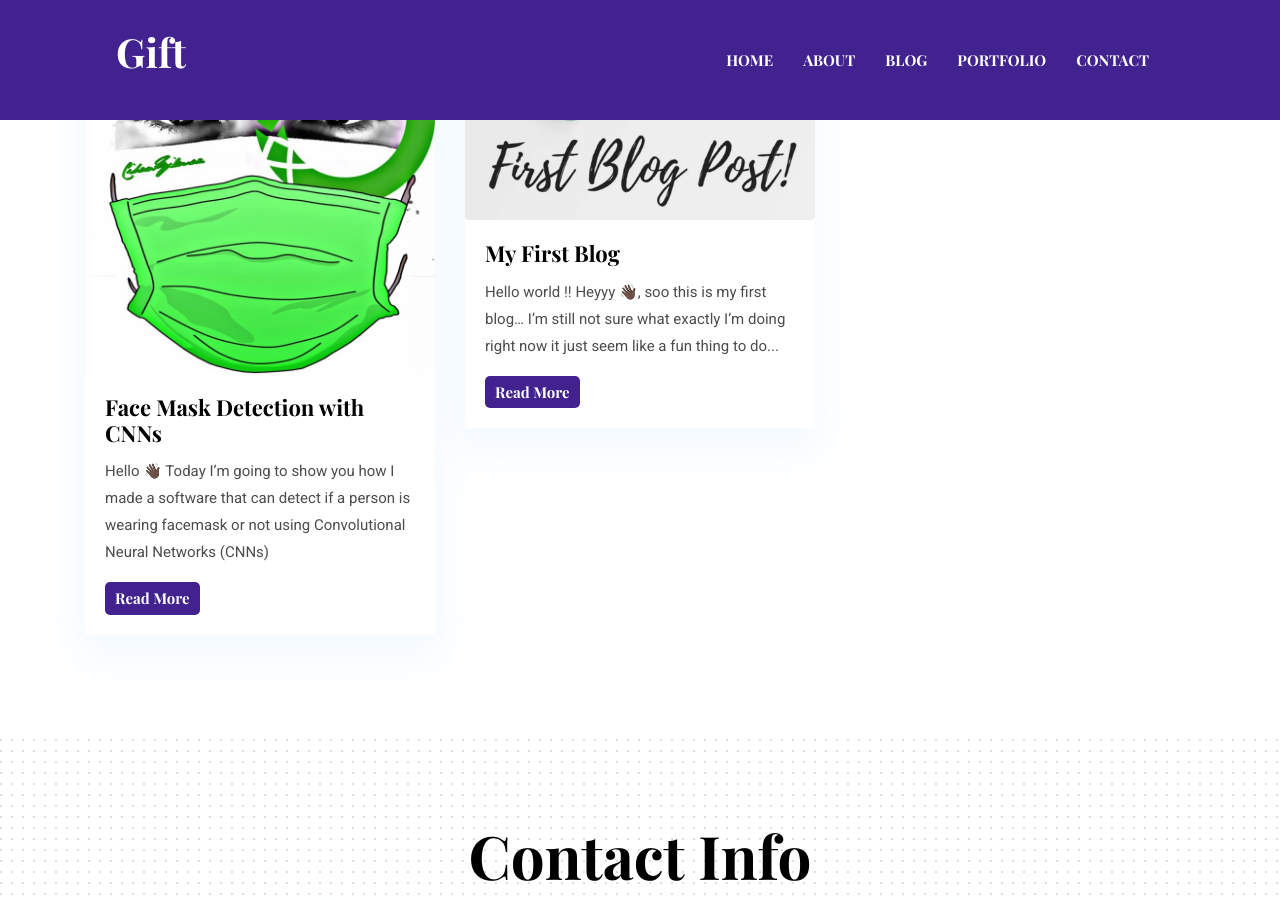
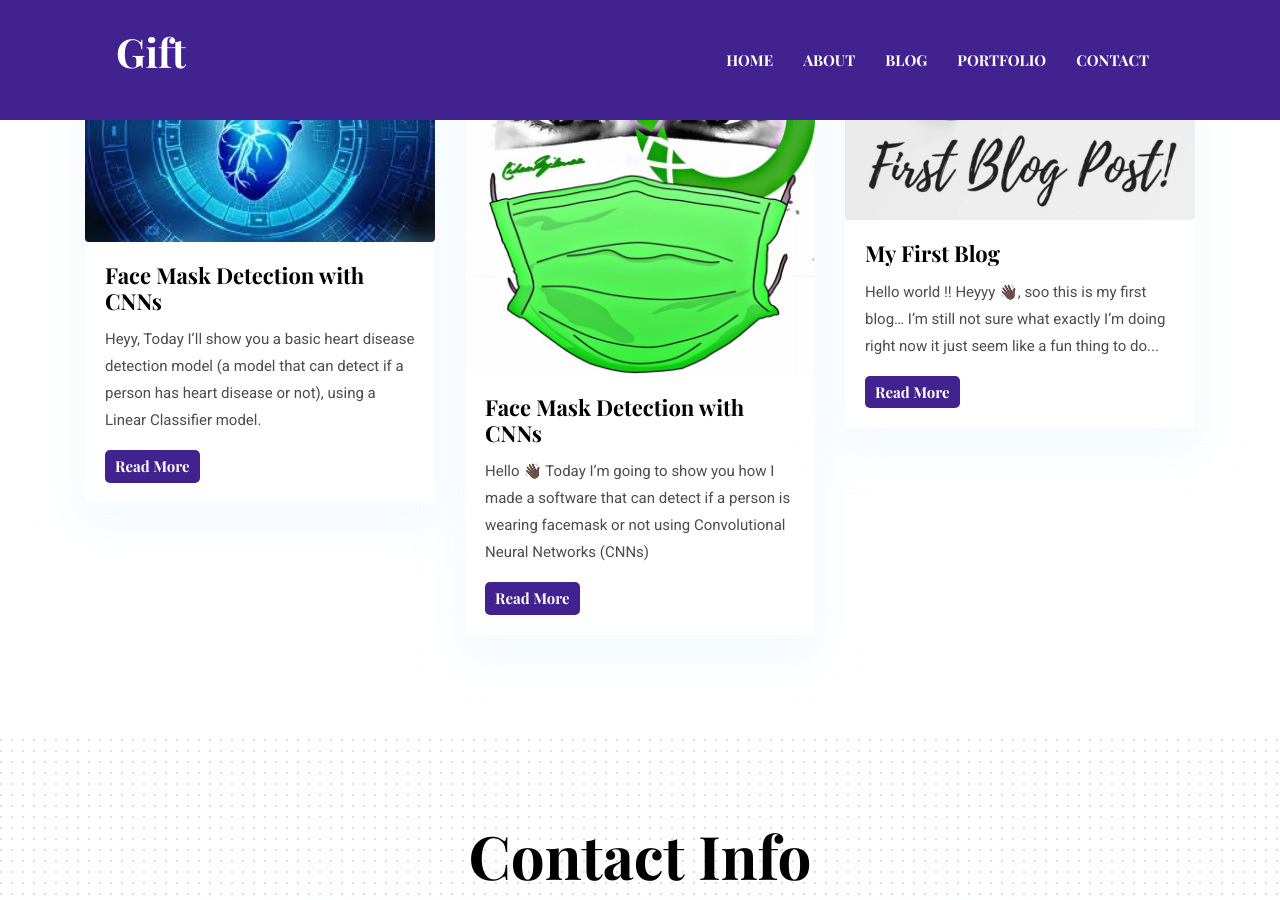
Before and after one commit to gift-exe/gift-exe.github.io, a Jekyll site: the page built from _posts/2022-05-09-face_mask_detection.md, in a window 1280 px wide and 900 px high, scrolled down 4748 px. Built offline with Jekyll 4.4.1, drawn with Linux system fonts in a browser that asks for light colours; part of the change alters nothing that is shown; some of the changed text lies outside the part shown.

Commit message:
new blog

```diff
--- a/_posts/2022-05-09-face_mask_detection.md
+++ b/_posts/2022-05-09-face_mask_detection.md
@@ -158,7 +158,7 @@ then we load our model and go on from there
     # Close all started windows
     cv2.destroyAllWindows()
 
-the organized version of this code can be fount at my github page: [click here to visit](https://github.com/Gift-py/FaceMasks)
+the organized version of this code can be found at my github page: [click here to visit](https://github.com/Gift-py/FaceMasks)
 
 This is a video to show the model at work in real time 😉
 
--- /dev/null
+++ b/_posts/2022-05-18-heart-disease-model.md
@@ -0,0 +1,95 @@
+---
+layout: post
+title:  Face Mask Detection with CNNs
+date:   2022-05-18 13:00:00 +0100
+image:  /assets/images/blog/heart_disease.jpg
+author: Gift
+tags:   sklearn, tensorflow, LinearClassifier
+---
+
+Heyy,
+Today I'll show you a basic heart disease detection model (a model that can detect if a person has heart disease or not), using a Linear Classifier model.
+
+Basically, a LinearClassifier is a model that uses stats to determine the group or class an object belongs to. the model makes a prediction based on the linear combination of the object characteristics.
+[graph representation](/assets/images/blog/LC.jpg)
+
+There a lot more to CNNs you can read more on [wikipedia](https://en.wikipedia.org/wiki/Linear_classifier)
+
+Lets get to the implementation now:
+
+lets import the libraries:
+
+    #import libraries
+    import numpy as np
+    import pandas as pd
+    import matplotlib.pyplot as plt
+    from IPython.display import clear_output
+    from six.moves import urllib
+    import tensorflow.compat.v2.feature_column as fc
+    import tensorflow as tf
+
+alright we are good to go, lets load the data and preprocess:
+
+    #read data and preprocess
+    df_train = pd.read_csv('/content/train1.csv')
+    df_eval = pd.read_csv('/content/eval1.csv')
+    y_train = df_train.pop('HeartDisease')
+    y_eval = df_eval.pop('HeartDisease')
+
+    #divide different columns with respect to their data_type
+    CATEGORICAL_COLUMNS = ['Sex', 'ChestPainType', 'RestingBP', 'Cholesterol', 'FastingBS', 'RestingECG', 'MaxHR', 'ExerciseAngina', 'ST_Slope']
+    NUMERIC_COLUMNS = ['Age', 'Oldpeak']
+
+    feature_columns = []
+    for feature_name in CATEGORICAL_COLUMNS:
+        vocabulary = df_train[feature_name].unique() #print all the unique values in each columns
+        feature_columns.append(tf.feature_column.categorical_column_with_vocabulary_list(feature_name, vocabulary))
+
+    for feature_name in NUMERIC_COLUMNS:
+        feature_columns.append(tf.feature_column.numeric_column(feature_name, dtype= tf.float64))
+
+
+"tf.feature_column.categorical_column_with_vocabulary_list(feature_name, vocabulary)"
+
+basically this function creates a categorical column with a list of possible values.
+while a feature column is a list that is used to specify how Tensors received from the input should be transformed and comined before entering the model
+
+ok. Let's move on
+
+next we would create an input function that helps with training the model in batches and epoches
+
+    def make_input_function(data_df, label_df, num_epochs=10, shuffle=True, batch_size=32):
+        def input(): # this function will be returned in the function
+            data_set = tf.data.Dataset.from_tensor_slices((dict(data_df), label_df))
+            if shuffle:
+                data_set = data_set.shuffle(1000) #randomize the order of data
+            data_set = data_set.batch(batch_size).repeat(num_epochs)   #split the data into sets(batches) of 32 and repeat the process 10 times(num of epochs)
+            return data_set  #returns a batch of the data_set
+        return input
+
+    train_input_function = make_input_function(df_train, y_train)  #change the format of the dataset into one that we can feed the model
+    eval_input_function = make_input_function(df_eval, y_eval, num_epochs= 1, shuffle= False)  #this is for testing the model
+
+So with this function we can successfully feed the model with the correct format of data and labels.
+
+The next step is to initialize the model, train and test the model for accuracy
+
+    #initialization of the model with tensorflow estimator
+    linear_estimator = tf.estimator.LinearClassifier(feature_columns= feature_columns)
+
+    linear_estimator.train(train_input_function)    #trainning
+    result = linear_estimator.evaluate(eval_input_function)  #testing
+
+    clear_output()    #clear console outputs
+    print(result['accuracy'])       #this will show the accuracy of the model's prediction on the data_set for evaluatio
+    #this will vary since the testing data_set is on shuffle
+
+
+you can get the source code at my github page: [click here to visit](https://github.com/Gift-py/ML-Logistic-Regression)
+
+If you have any issue feel free to contact me (use the contact me box below 👀). I'll definetly try to help you ✨✨
+And if you have any project idea or you wanna colaborate with me don't hesitate I'll always want to join your team 😌
+
+
+Allright... That's all for now.
+Byee 👋🏿
```
Also changed, not shown: assets/images/blog/LC.jpg (added), assets/images/blog/heart_disease.jpg (added).
